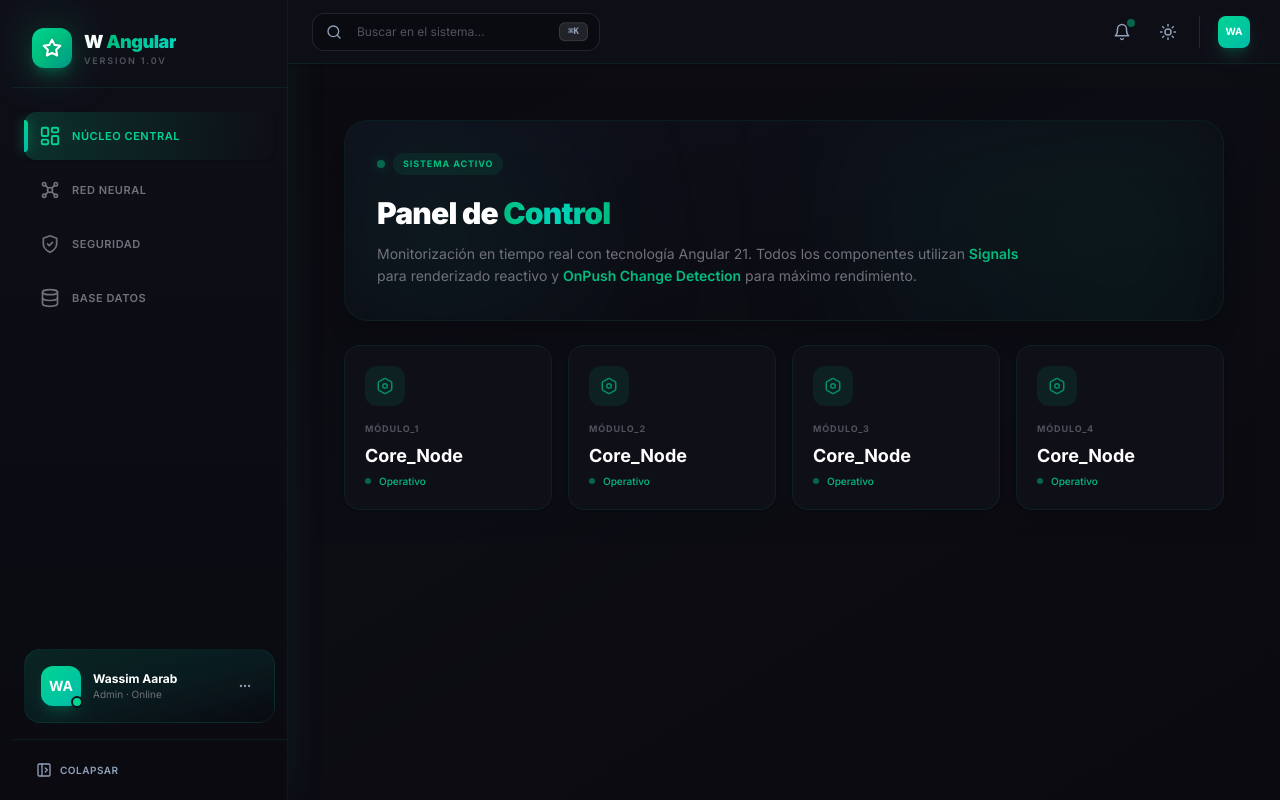
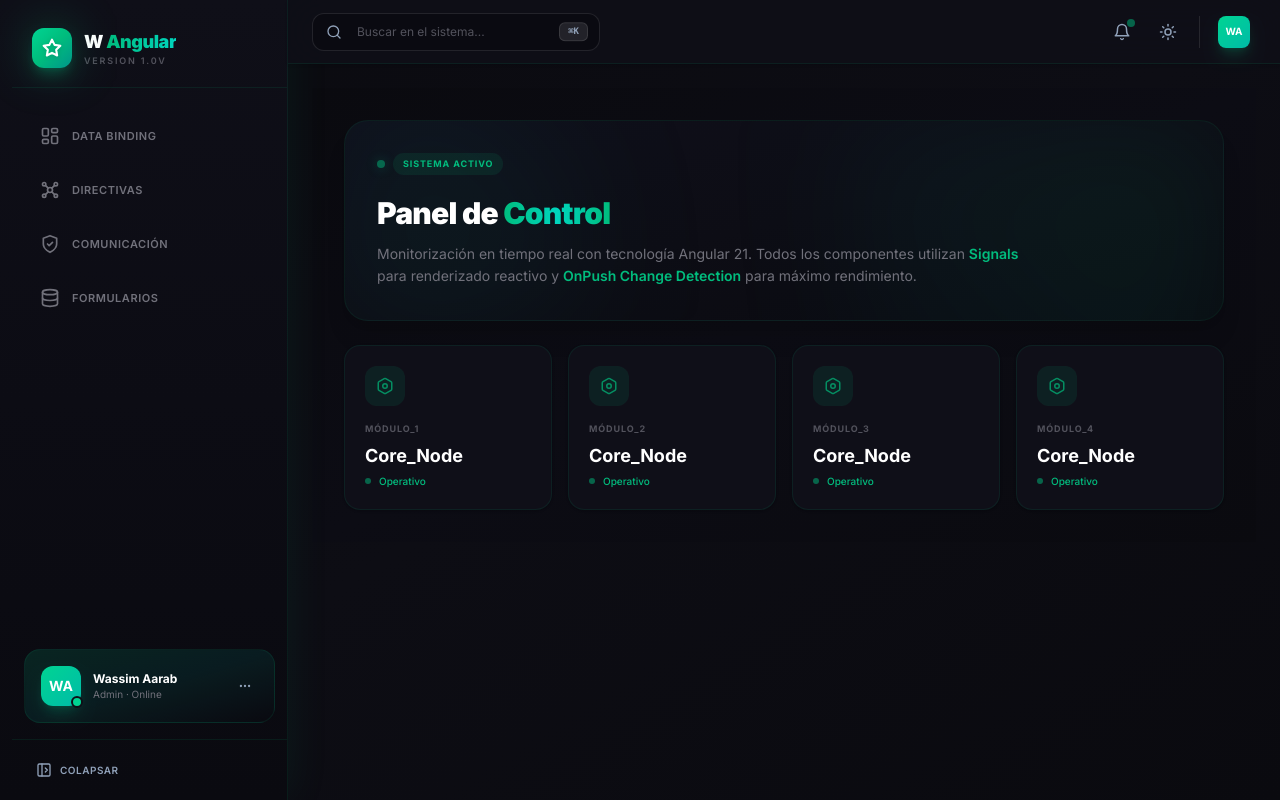
Before and after one commit to WassimAarab08/dashboardProyect, an Angular app: page /dashboard/modulos in a window 1280 px wide. Built offline with nearby package versions, Linux system fonts and the light colour scheme.

Commit message:
Refactor enrutamiento y componentes del panel de control; se eliminan componentes obsoletos y se actualizan rutas.

```diff
--- a/src/app/app.routes.ts
+++ b/src/app/app.routes.ts
@@ -7,35 +7,35 @@ export const routes: Routes = [
         children:[
             {
                 path:'data-binding',
-                 loadComponent: () => import('./features/dashboard/components/data-binding.component/data-binding.component'),
+                 loadComponent: () => import('./features/dashboard/pages/data-binding-page/data-binding-page'),
             },
              {
                 path:'directivas',
-                 loadComponent: () => import('./features/dashboard/components/data-binding.component/data-binding.component'),
+                 loadComponent: () => import('./features/dashboard/pages/data-binding-page/data-binding-page'),
             },
              {
                 path:'comunicacion',
-                 loadComponent: () => import('./features/dashboard/components/data-binding.component/data-binding.component'),
+                 loadComponent: () => import('./features/dashboard/pages/data-binding-page/data-binding-page'),
             },
                {
                 path:'formularios',
-                 loadComponent: () => import('./features/dashboard/components/data-binding.component/data-binding.component'),
+                 loadComponent: () => import('./features/dashboard/pages/data-binding-page/data-binding-page'),
             },
                {
                 path:'servicios',
-                 loadComponent: () => import('./features/dashboard/components/data-binding.component/data-binding.component'),
+                 loadComponent: () => import('./features/dashboard/pages/data-binding-page/data-binding-page'),
             },
                {
                 path:'modulos',
-                 loadComponent: () => import('./features/dashboard/components/data-binding.component/data-binding.component'),
+                 loadComponent: () => import('./features/dashboard/pages/data-binding-page/data-binding-page'),
             },
                {
                 path:'hostlistener-hostbinding',
-                 loadComponent: () => import('./features/dashboard/components/data-binding.component/data-binding.component'),
+                 loadComponent: () => import('./features/dashboard/pages/data-binding-page/data-binding-page'),
             },
              {
                 path:'peticiones-HTTP',
-                 loadComponent: () => import('./features/dashboard/components/data-binding.component/data-binding.component'),
+                 loadComponent: () => import('./features/dashboard/pages/data-binding-page/data-binding-page'),
             },
                 {
             path:'**',
--- a/src/app/features/dashboard/components/data-binding.component/data-binding.component.ts
+++ b/src/app/features/dashboard/pages/data-binding-page/data-binding-page.ts
@@ -3,7 +3,7 @@ import { Component } from '@angular/core';
 @Component({
   selector: 'app-data-binding',
   imports: [],
-  templateUrl: './data-binding.component.html',
+  templateUrl: './data-binding-page.html',
 
 })
 export default class DataBindingComponent { }
--- a/src/app/shared/components/side-bar.componets/sidebar.component.ts
+++ b/src/app/shared/components/side-bar.componets/sidebar.component.ts
@@ -42,32 +42,34 @@ export class SidebarComponent {
   isMobileOpen = this.uiService.isMobileMenuOpen;
    preAppName = preAppName;
    postAppName =postAppName;
+  // ...existing code...
   menuItems: MenuItem[] = [
     {
-      id: 'dashboard',
-      label: 'NÚCLEO CENTRAL',
+      id: 'data-binding',
+      label: 'DATA BINDING',
       icon: 'icon-dashboard',
-      route: '/dashboard'
+      route: '/dashboard/data-binding'
     },
     {
-      id: 'quantum',
-      label: 'RED NEURAL',
+      id: 'directivas',
+      label: 'DIRECTIVAS',
       icon: 'icon-network',
-      route: '/quantum'
+      route: '/dashboard/directivas'
     },
     {
-      id: 'cyber',
-      label: 'SEGURIDAD',
+      id: 'comunicacion',
+      label: 'COMUNICACIÓN',
       icon: 'icon-security',
-      route: '/cyber'
+      route: '/dashboard/comunicacion'
     },
     {
-      id: 'neural',
-      label: 'BASE DATOS',
+      id: 'formularios',
+      label: 'FORMULARIOS',
       icon: 'icon-database',
-      route: '/neural'
+      route: '/dashboard/formularios'
     },
   ];
+
 
   toggleSidebar() {
     this.uiService.toggleSidebar();
```
Also changed, not shown: src/app/features/dashboard/pages/data-binding-page/data-binding-page.html (renamed from src/app/features/dashboard/components/data-binding.component/data-binding.component.html).
